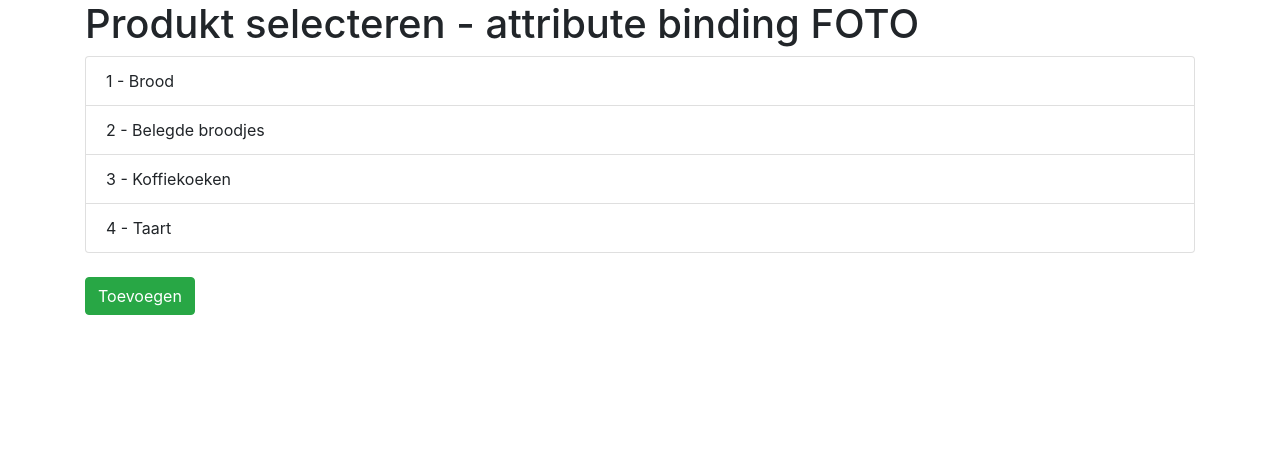
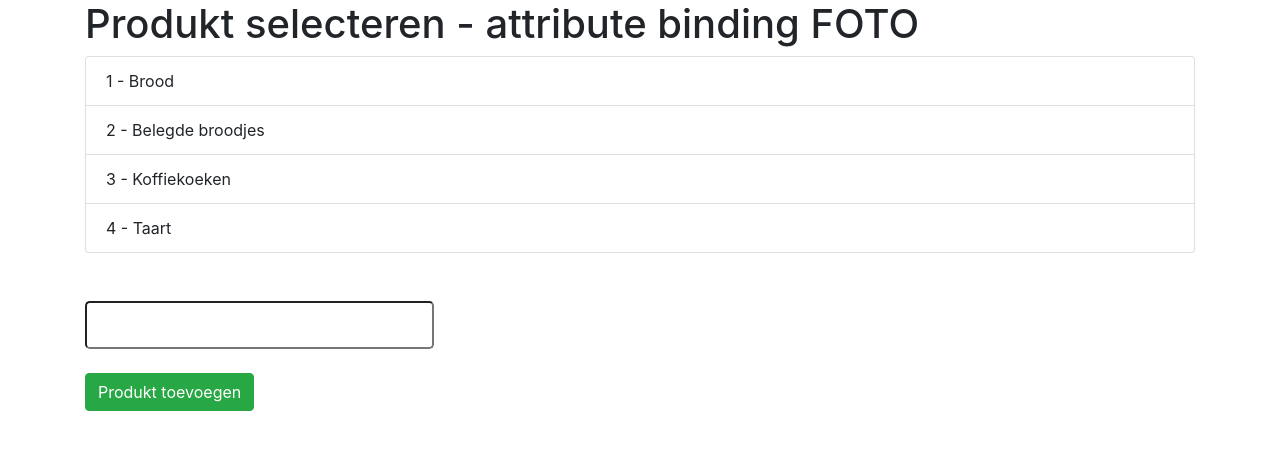
Before and after one commit to dufourSteven2/WebBakkerSolution, an Angular app in the folder WebBakker/angular-app/: page / in a window 1280 px wide. Shown: the top 450 px of the page. Built offline with nearby package versions, Linux system fonts and the light colour scheme.

Commit message:
ngModel toegepast op textvak. De inhoud wordt gebonden in de klasse en via de knop aan de array toegevoegd

```diff
--- a/WebBakker/angular-app/src/app/app.component.html
+++ b/WebBakker/angular-app/src/app/app.component.html
@@ -1,22 +1,26 @@
-<!--The content below is only a placeholder and can be replaced.-->
+
+<!-- app.component.html -->
 <div class="container">
   <h1>{{ title }}</h1>
   <ul class="list-group" *ngIf="showProdukten">
     <li class="list-group-item" *ngFor="let produkt of produkten" (click)="showProdukt(produkt)">
       {{ produkt.id }} - {{ produkt.naam }}
     </li>
-  </ul><br />
-  <!--<input type="text" class="form-control-lg"
-         placeholder="Nieuw produkt...."
-         #txtProdukt
-         (keyup.enter)="addProdukt(txtProdukt.value)" /><br />-->
+  </ul><br /><br />
+  <!-- Door ngModel geen parameters meer nodig : variabele leeft al in de controller -->
+  <input type="text" [(ngModel)]="newProdukt" class="form-control-lg"><br /><br />
+  <button (click)="addProdukt()" class="btn btn-success">Produkt toevoegen</button>
+  <br>
+  <h2>{{ newProdukt }} </h2>
+
+
+  <!-- Als er een produkt is aangeklikt, wordt deze waarde opgeslagen
+  in currentProdukt. Hiervan is een foto met de betreffende naam aanwezig
+  in de map /assets/img/. Er is ook CSS-stijl toegevoegd aan app.component.css -->
   <div *ngIf="currentProdukt">
-    <img [src]="produktPhoto" alt="currentProdukt.naam" class="produktPhoto"/>
-    <h2>Gekozen produkt: {{ currentProdukt.naam }}</h2>
+    <img class="produktPhoto" [src]="produktPhoto" [alt]="currentProdukt.naam">
+    <h2> Gekozen produkt: {{ currentProdukt.naam}} </h2>
   </div>
-  <!--<h2>{{ newProdukt }}</h2>-->
-  <!--<input type="checkbox" (change)="toggleProdukten()" />{{ toggleMsg }}<br /><br />-->
-  <!--<h2 *ngIf="produkten.length > 3">Amaai minder dan 3 produkten in de bakkerij</h2>-->
-  <!--<button type="button" class="btn btn-success" (click)="btnClick()">Bestel</button>-->
-  <button type="button" class="btn btn-success" (click)="addProdukt(txtProdukt.value)">Toevoegen</button>
+
+
 </div>
--- a/WebBakker/angular-app/src/app/app.component.ts
+++ b/WebBakker/angular-app/src/app/app.component.ts
@@ -53,10 +53,8 @@ export class AppComponent implements OnInit {
   }
   // Hieronder methode om produkt toe te voegen in de lijst
   addProdukt(value: string) {
-    let addedProdukt = new Produkt(
-      this.produkten.length + 1, // id number
-      value // de naam
-    );
+    let addedProdukt = new Produkt(this.produkten.length + 1, this.newProdukt);
     this.produkten.push(addedProdukt);
   }
+
 }
--- a/WebBakker/angular-app/src/app/app.module.ts
+++ b/WebBakker/angular-app/src/app/app.module.ts
@@ -3,13 +3,15 @@ import { NgModule } from '@angular/core';
 
 import { AppComponent } from './app.component';
 //import { ProduktenComponent } from './produkten/produkten.component';
+import { FormsModule } from '@angular/forms';
 
 @NgModule({
   declarations: [
     AppComponent
   ],
   imports: [
-    BrowserModule
+    BrowserModule,
+    FormsModule
   ],
   providers: [],
   bootstrap: [AppComponent]
```
